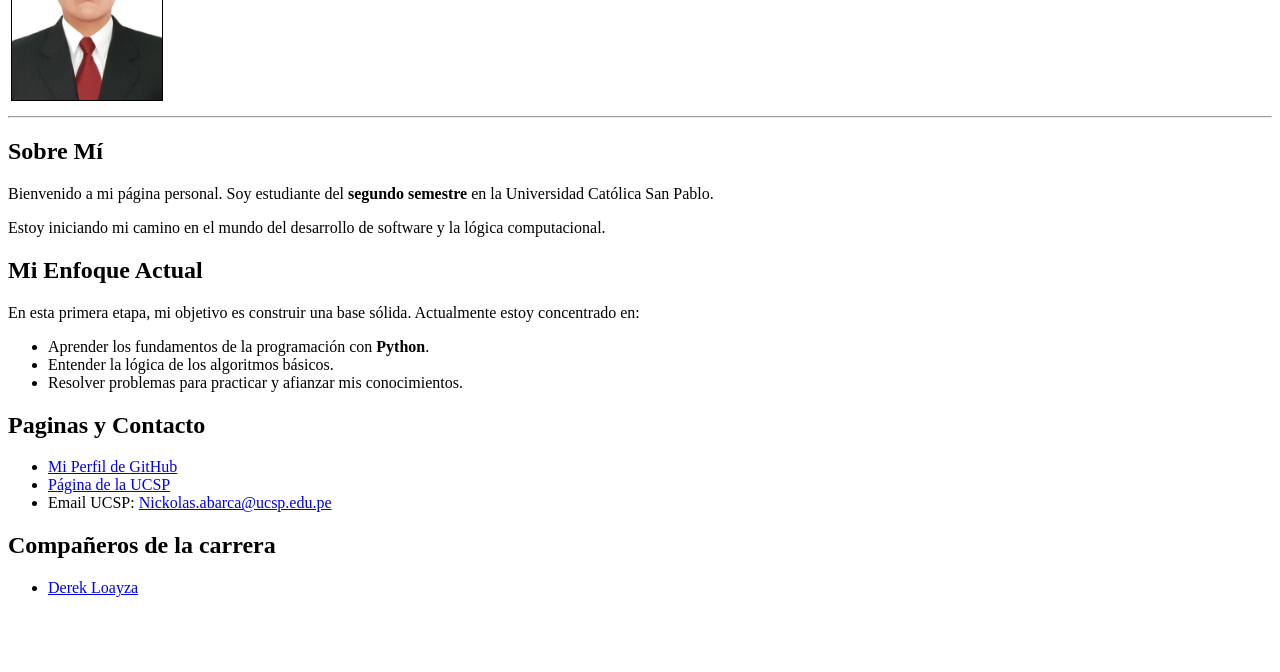
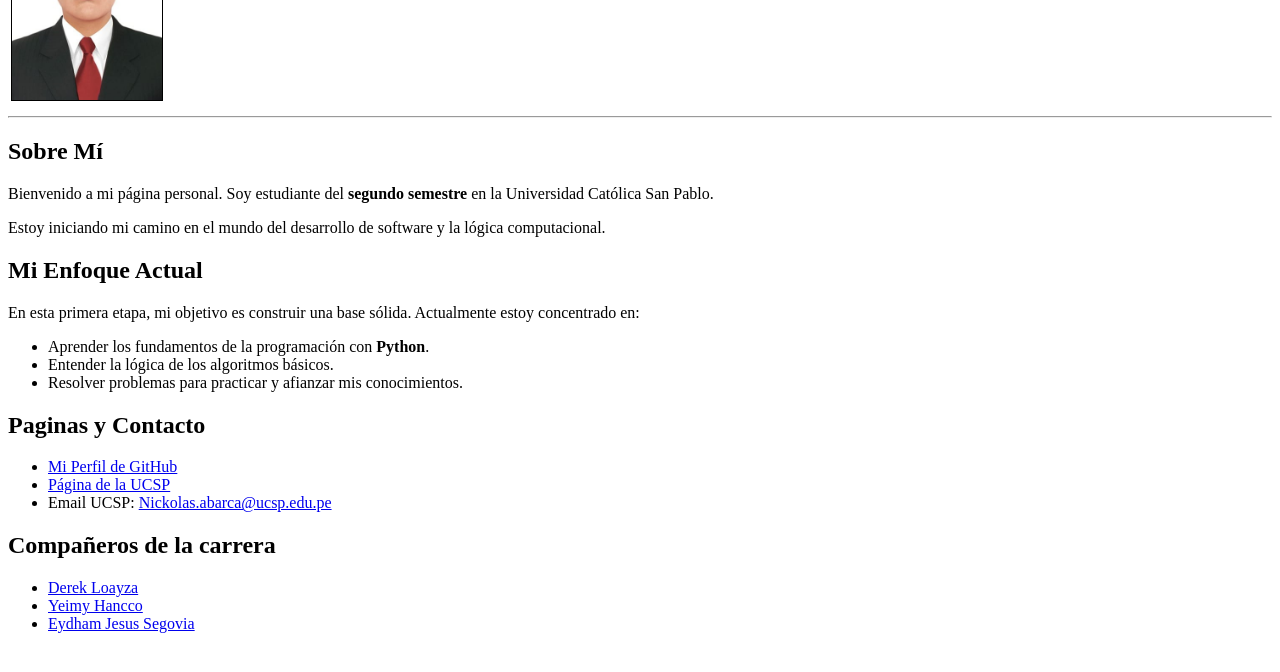
Before and after one commit to NickolasJackMatiuAbarcaBedregal/NickolasJackMatiuAbarcaBedregal.github.io, a plain HTML site: page index.html in a window 1280 px wide. Shown: the part 112-784 px from the top of the page. Drawn offline with Linux system fonts and the light colour scheme.

Commit message:
Update index.html

```diff
--- a/index.html
+++ b/index.html
@@ -60,9 +60,12 @@
     <h2>Compañeros de la carrera</h2>
     <ul>
         <li><a href="https://derekloayza.github.io">Derek Loayza</a></li>
+        <li><a href="https://leonarlh24-commits.github.io">Yeimy Hancco</a></li>
+        <li><a href="https://eydham-segoviacabrera.github.io/portafolio">Eydham Jesus Segovia </a></li>
 
     </ul>
 
 
 </body>
+
 </html>
```
